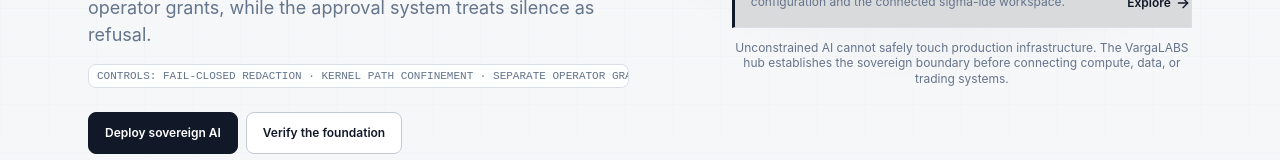
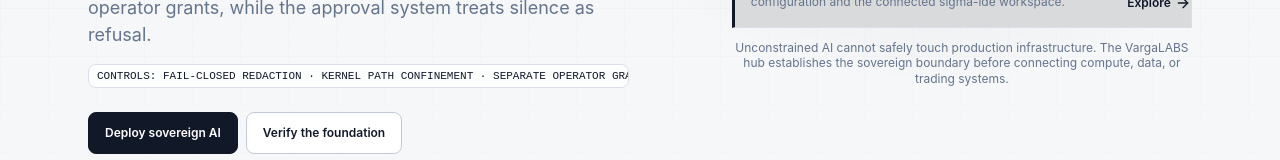
Before and after one commit to vargalabs/docs, a React (Vite) app: page / in a window 1280 px wide. Shown: the part 762-922 px from the top of the page. Built offline with nearby package versions, Linux system fonts and the light colour scheme.

Commit message:
[#5]:svarga:docs, ensure high-contrast theme typography on hero controls badge

```diff
--- a/src/docs.css
+++ b/src/docs.css
@@ -43,6 +43,7 @@
 .docs-hero-question-label { display: block; font-family: var(--font-mono); font-size: var(--font-size-xs); font-weight: var(--font-weight-bold); color: var(--color-accent); letter-spacing: 0.05em; }
 .docs-hero-question-text { margin: var(--space-xs) 0 0; font-size: var(--font-size-md); font-style: italic; color: var(--color-text); line-height: 1.45; }
 .docs-hero-controls-badge { margin-top: var(--space-lg); max-width: 38rem; padding: var(--space-xs) var(--space-sm); border: 1px solid var(--color-border); background: color-mix(in srgb, var(--color-surface) 80%, transparent); border-radius: var(--radius-sm); font-family: var(--font-mono); font-size: 11px; color: var(--color-text-muted); overflow-x: auto; white-space: nowrap; }
+.docs-hero-controls-badge code { font-family: inherit; font-size: inherit; color: var(--color-text); }
 .docs-home-actions { margin-top: var(--space-xl); }
 .docs-family-map { margin: 0; align-self: stretch; display: grid; align-content: center; min-width: 0; }
 .docs-family-map svg { width: 100%; max-width: 38rem; margin-inline: auto; overflow: visible; }
```
